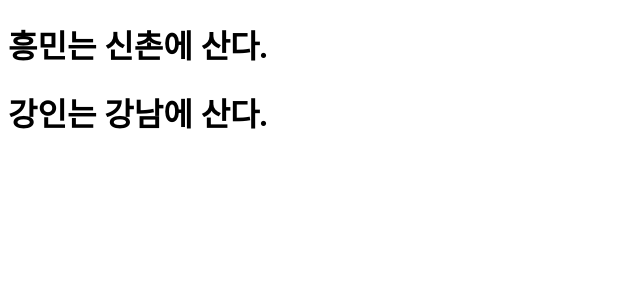
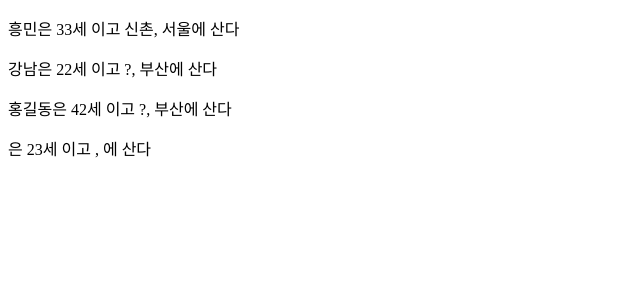
Before and after one commit to namic123/React-basics, a React (Create React App) app: page / in a window 1280 px wide. Shown: the top 300 px of the page, without its empty margins (0-640 px from the left). Built offline with nearby package versions, Linux system fonts and the light colour scheme.

Commit message:
props 구조분해할당, 기본값 주기

```diff
--- a/src/App.js
+++ b/src/App.js
@@ -1,25 +1,23 @@
 function App() {
   return (
     <>
-      <MyComp value={"흥민"} address="신촌" />
-      <MyComp value={"강인"} address="강남" />
+      <MyComp name={"흥민"} address={"신촌"} age={33} city={"서울"} />
+      <MyComp name={"강남"} age={22} city={"부산"} />
+      <MyComp age={42} city={"부산"} />
+      <MyComp name="" age={23} city="" address="" />
     </>
   );
 }
 
-function MyComp(props) {
-  // 구조분해 할당
-  // function MyComp({value, address}) 이렇게 작성도 가능
-  // 구조 분해 할당 방식이 더 많이 ㅏ용됨
-  let { value, address } = props;
-  // value = props.value
-  // address = props.value
+function MyComp({ name = "홍길동", age = 100, address = "?", city = "?" }) {
+  // 기본값을 줄 수 있음
+
   return (
     <>
       <div>
-        <h1>
-          {value}는 {address}에 산다.
-        </h1>
+        <p>
+          {name}은 {age}세 이고 {address}, {city}에 산다
+        </p>
       </div>
     </>
   );
```
